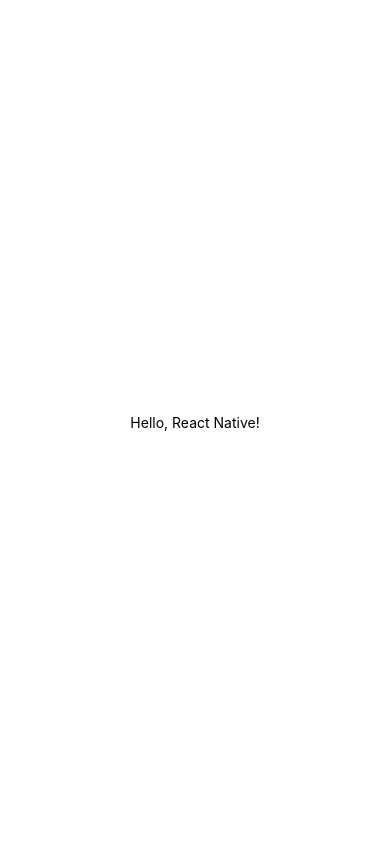
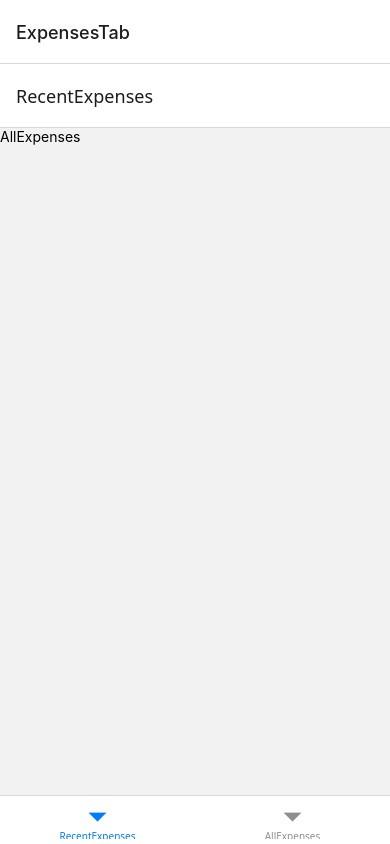
Before and after one commit to KayKay1992/React_Native_Course, a React Native app: screen / in a window 390 px wide. Built offline with nearby package versions, Linux system fonts and the light colour scheme.

Commit message:
Adding Navigation with React Navigation and configuring Navigation: Stack Navigation And BottomTab Navigation

```diff
--- a/App.js
+++ b/App.js
@@ -1,25 +1,35 @@
 
-import { StyleSheet, Text, View } from 'react-native';
 import { StatusBar } from 'expo-status-bar';
+import { NavigationContainer } from '@react-navigation/native';import { createNativeStackNavigator } from '@react-navigation/native-stack';
+import { createBottomTabNavigator } from '@react-navigation/bottom-tabs';
+import ManageExpenses from './screens/ManageExpenses';
+import RecentExpenses from './screens/RecentExpenses';
+import AllExpenses from './screens/AllExpenses';
+
+const Stack = createNativeStackNavigator()
+const BottomTab = createBottomTabNavigator();
+
+function ExpensesTab() {
+  return (
+    <BottomTab.Navigator>
+      <BottomTab.Screen name="RecentExpenses" component={RecentExpenses} />
+      <BottomTab.Screen name="AllExpenses" component={AllExpenses} />
+
+    </BottomTab.Navigator>
+  )
+}
 
 export default function App() {
   return(
-    <View style={styles.container}>
+      <>
       <StatusBar style="auto" />
-      <Text>Hello, React Native!</Text>
-    </View>
+      <NavigationContainer>
+        <Stack.Navigator >
+        <Stack.Screen name="ExpensesTab" component={ExpensesTab} />
+          <Stack.Screen name="ManageExpenses" component={ManageExpenses} />
+        </Stack.Navigator>
+      </NavigationContainer>
+
+  </>
   ) ;
 }
-
-const styles = StyleSheet.create({
-  // Add your own styles here
-
-  container: {
-    flex: 1,
-    backgroundColor: '#fff',
-    alignItems: 'center',
-    justifyContent: 'center',
-
-
-  }
-});
```
